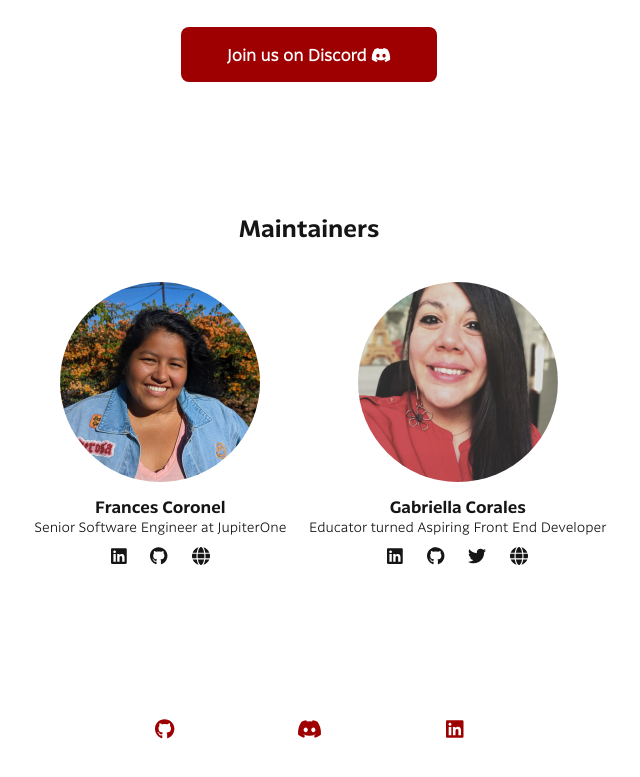
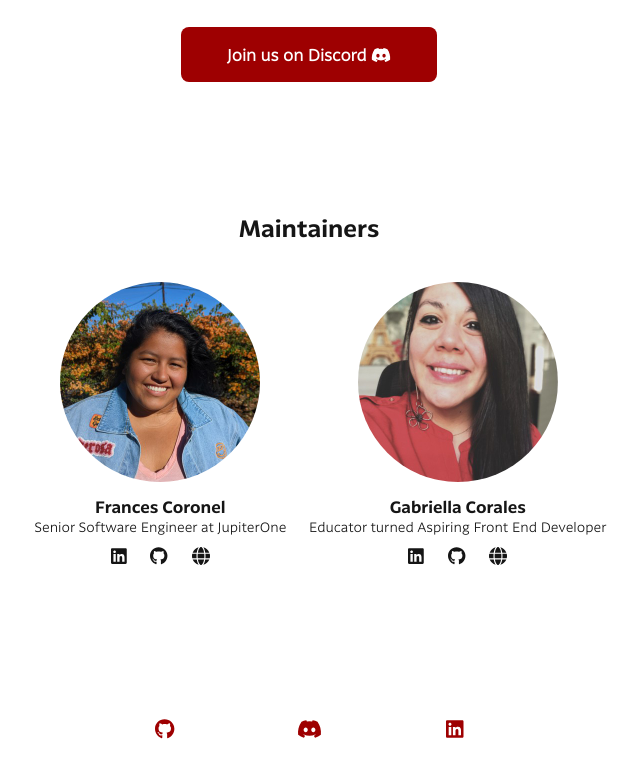
Before and after one commit to Latina-Dev/latina-dev, a Next.js app: page / in a window 1280 px wide. Shown: the part 1024-1801 px from the top of the page, without its empty margins (331-971 px from the left). Built offline with nearby package versions, Linux system fonts and the light colour scheme.

Commit message:
Deleted Twitter link

```diff
--- a/components/Maintainers/Maintainers.tsx
+++ b/components/Maintainers/Maintainers.tsx
@@ -64,13 +64,6 @@ export default function Maintainers() {
               <FontAwesomeIcon icon={faGithub} />
             </Link>
             <Link
-              href="https://twitter.com/EllaCodes"
-              aria-label="Gabriella Corales Twitter"
-              target={"_blank"}
-            >
-              <FontAwesomeIcon icon={faTwitter} />
-            </Link>
-            <Link
               href="https://ellacodes.netlify.app"
               aria-label="Gabriella Corales Portfolio"
               target={"_blank"}
```
